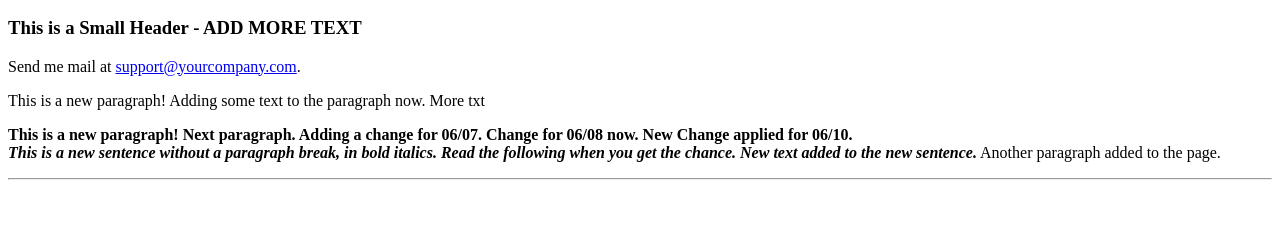
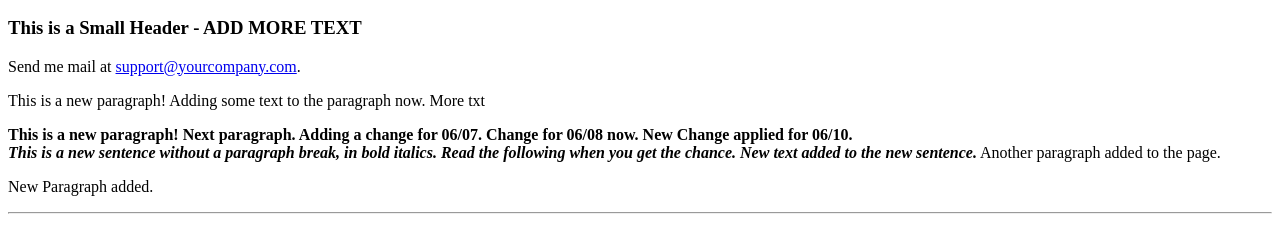
Before and after one commit to slaperle/test-git-ftp, a plain HTML site: page index.html in a window 1280 px wide. Shown: the part 170-422 px from the top of the page. Drawn offline with Linux system fonts and the light colour scheme.

Commit message:
(Added paragraph to the index.html)

```diff
--- a/index.html
+++ b/index.html
@@ -16,6 +16,7 @@ support@yourcompany.com</a>.
 <P> <B>This is a new paragraph! Next paragraph. Adding a change for 06/07. Change for 06/08 now. New Change applied for 06/10.</B>
 <BR> <B><I>This is a new sentence without a paragraph break, in bold italics. Read the following when you get the chance. New text added to the new sentence.</I></B>
 Another paragraph added to the page.
+<P> New Paragraph added.
 <HR>
 </BODY>
 </HTML>
```
